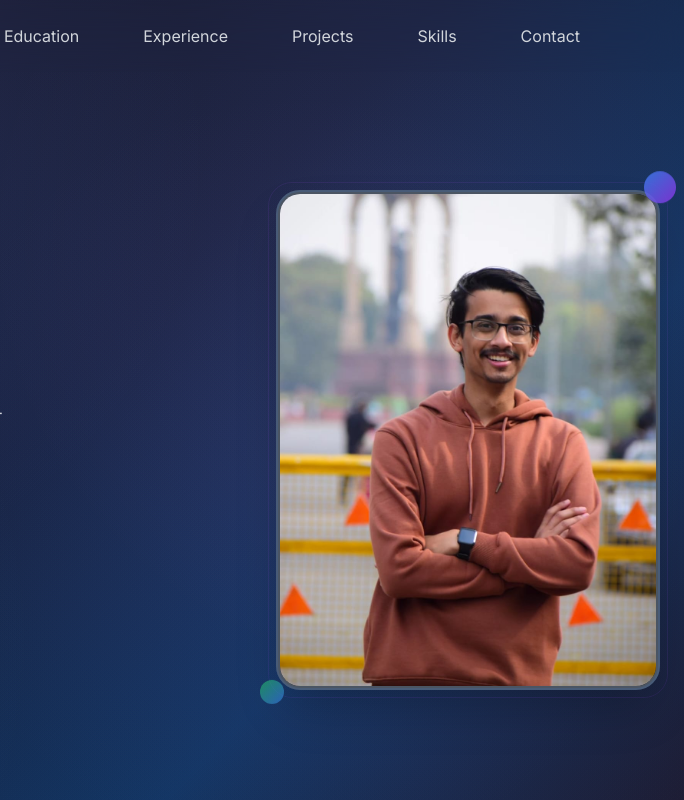
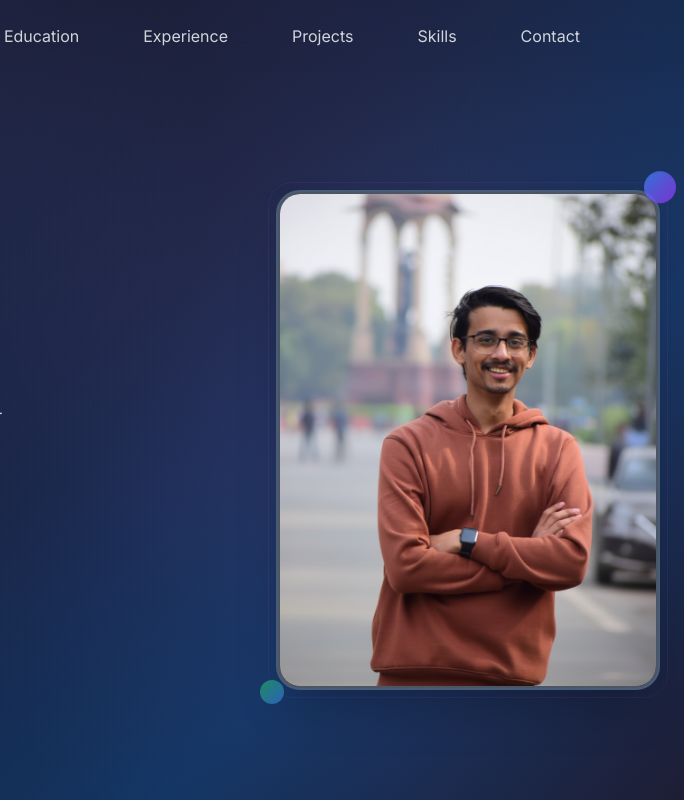
Before and after one commit to piyush-jha-16/piyush-jha-16.github.io, a plain HTML site: page index.html in a window 1280 px wide. Shown: the top 800 px of the page, 596-1280 px from the left. Drawn offline with nearby package versions, Linux system fonts and the light colour scheme.

Commit message:
Photo Changed

```diff
--- a/index.html
+++ b/index.html
@@ -663,7 +663,7 @@
                         <!-- Main Image Container -->
                         <div class="w-80 h-96 lg:w-96 lg:h-[500px] rounded-3xl border-4 border-gray-600 bg-gradient-to-br from-gray-800 to-gray-900 flex items-center justify-center overflow-hidden shadow-2xl relative">
                             <!-- Profile Image - Replace 'profile.jpg' with your image path -->
-                            <img src="Photo.png" alt="Piyush Jha - Professional Photo" class="w-full h-full object-cover rounded-2xl" onerror="this.style.display='none'; this.nextElementSibling.style.display='flex';">
+                            <img src="Photo.jpg" alt="Piyush Jha - Professional Photo" class="w-full h-full object-cover rounded-2xl" onerror="this.style.display='none'; this.nextElementSibling.style.display='flex';">
 
                             <!-- Fallback placeholder (shown if image fails to load) -->
                             <div class="w-full h-full bg-gradient-to-br from-gray-700 via-gray-800 to-gray-900 flex items-center justify-center relative" style="display: none;">
```
Also changed, not shown: Photo.jpg (added), Photo.png (deleted).
